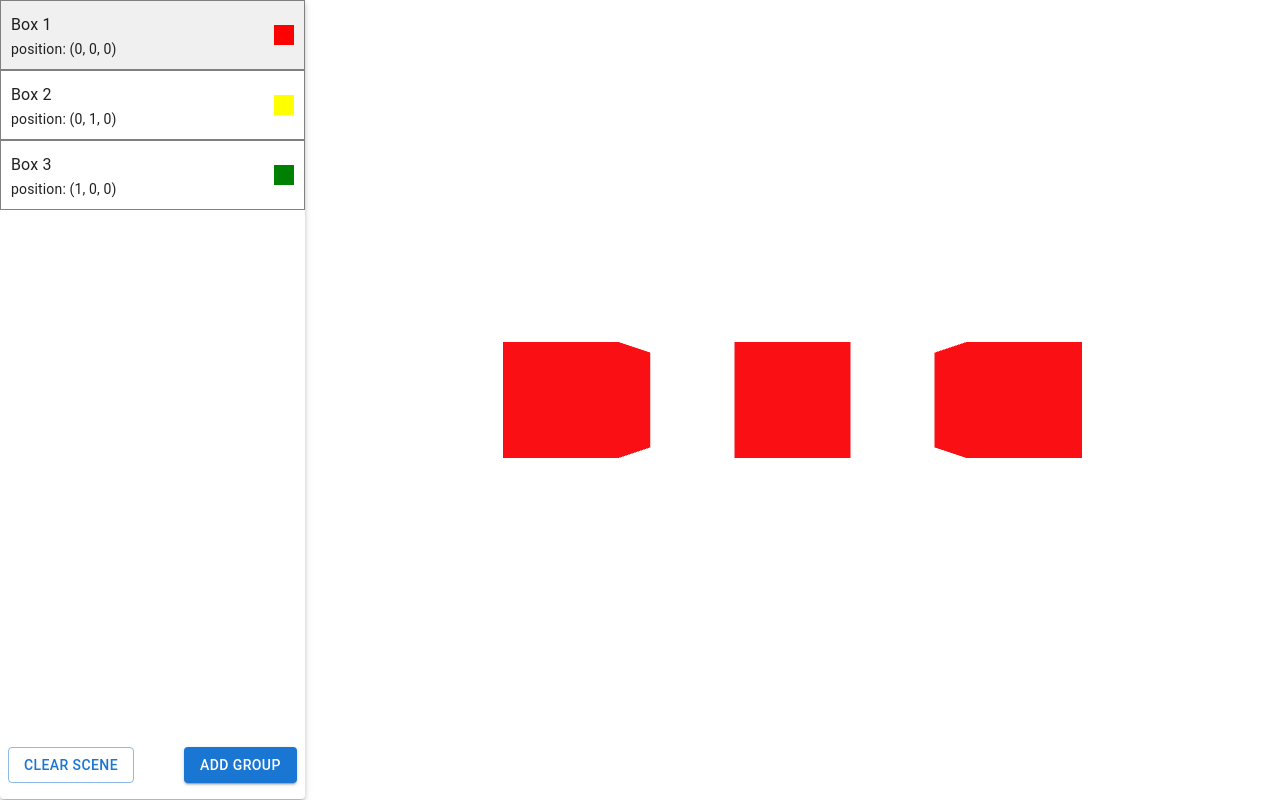
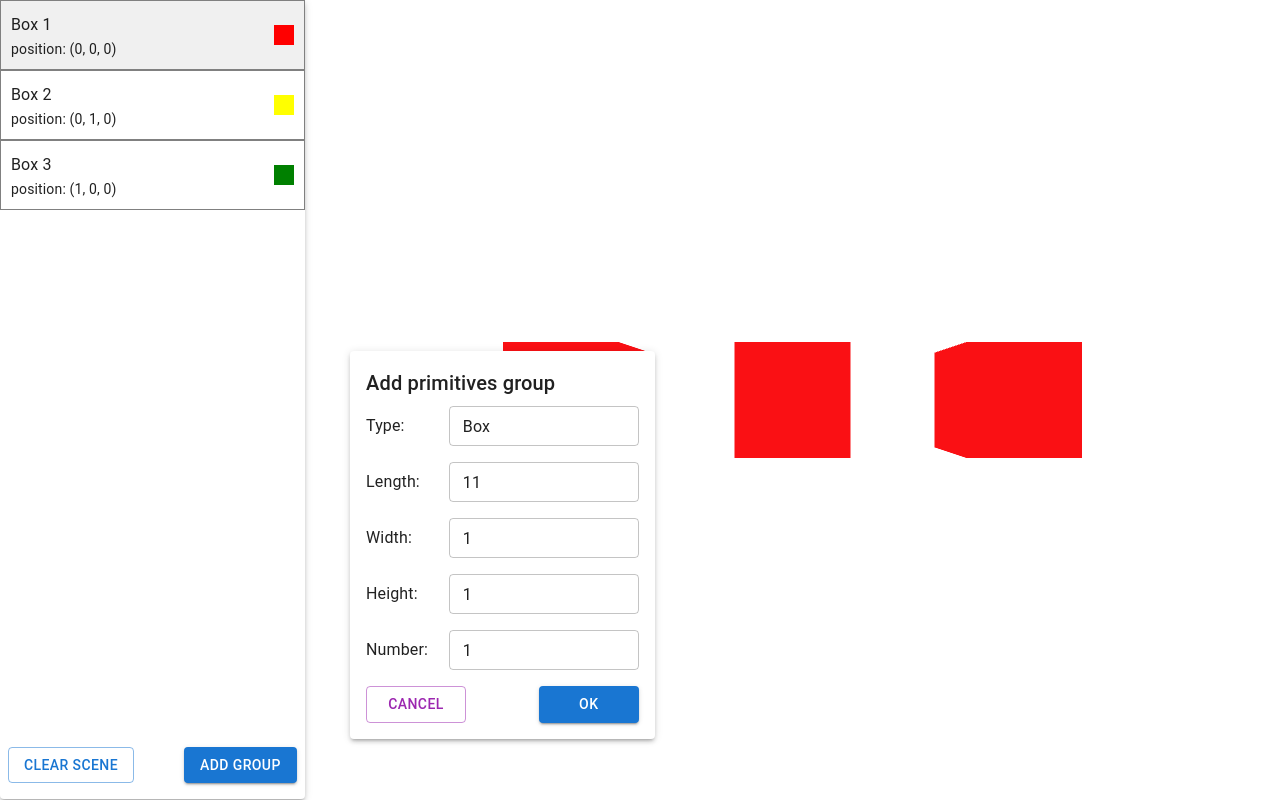
Before and after one commit to SunnBr0/3DVisualWebPage, a React (Create React App) app: page / in a window 1280 px wide. Both pictures are taken after a click on the button "ADD GROUP". Built offline with nearby package versions, Linux system fonts and the light colour scheme.

Commit message:
... change

```diff
--- a/src/components/ControlPanel/AddFigureGroup.tsx
+++ b/src/components/ControlPanel/AddFigureGroup.tsx
@@ -1,12 +1,13 @@
 import React, { useState } from "react";
 import { Box, Button, Paper, TextField, Typography } from "@mui/material";
 import { useFigureData } from "../Hooks/FigureData";
+import { useShowForm } from "../Hooks/ShowForm";
 
 const AddFigureGroup = () => {
   const { FigureData, setFigureData } = useFigureData();
   const { countFigure, height, length, typeFigure, width } = FigureData;
   // console.log(FigureData)
-
+  const { setShowFormPrimitiv } = useShowForm();
   // const [typeFigureItem, setType] = useState(typeFigure);
   // const [lengthItem, setLength] = useState(length);
   // const [widthItem, setWidth] = useState(width);
@@ -29,7 +30,7 @@ const AddFigureGroup = () => {
         width: widthItem,
       };
     });
-    console.log(FigureData)
+    console.log(FigureData);
   };
 
   return (
@@ -150,6 +151,7 @@ const AddFigureGroup = () => {
         <Button
           variant="outlined"
           color="secondary"
+          onClick={()=>setShowFormPrimitiv((prev)=>!prev)}
           sx={{
             width: "100px",
           }}
--- a/src/components/ControlPanel/ControlPanel.tsx
+++ b/src/components/ControlPanel/ControlPanel.tsx
@@ -1,14 +1,25 @@
-import React, { useContext } from "react";
+import React, { useContext ,useState} from "react";
 import { Box, Button, Paper } from "@mui/material";
 import { ItemFigurePanel } from "./ItemFigurePanel";
 import { ButtonsPanel } from "./ButtonsPanel";
 import AddFigureGroup from "./AddFigureGroup";
 import { useShowForm } from "../Hooks/ShowForm";
-
+import { useFigureData } from "../Hooks/FigureData";
+interface DataType {
+  typeFigure:string,
+  length: number,
+  width: number,
+  height:number,
+  countFigure:number,
+}
+interface arrayFigureForm{
+  arrayFigure:[DataType]
+}
 
 export const ControlPanel = () => {
   const { showFormPrimitiv } = useShowForm();
-
+  const {FigureData} = useFigureData()
+  const [arrayFigurePanel,setArrayFigurePanel] = useState<arrayFigureForm>([FigureData])
   return (
     <Paper
       elevation={3}
--- a/src/components/Provider/ApplicationProvider.tsx
+++ b/src/components/Provider/ApplicationProvider.tsx
@@ -5,7 +5,7 @@ import { FigureStatusData } from "../Context/FigureStatusData";
 export const ApplicationProvider: React.FC<{ children: React.ReactNode }> = ({
   children,
 }) => {
-  const [showFormPrimitiv, setShowFormPrimitiv] = useState(true);
+  const [showFormPrimitiv, setShowFormPrimitiv] = useState(false);
   const [FigureData, setFigureData] = useState({
     typeFigure: "Box",
     length: 50,
```
